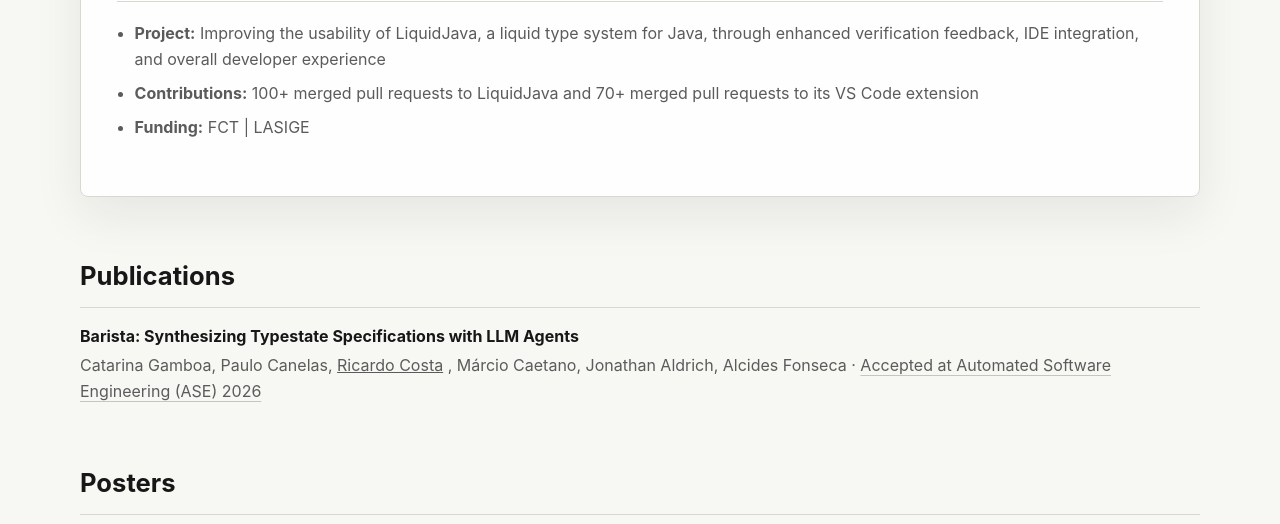
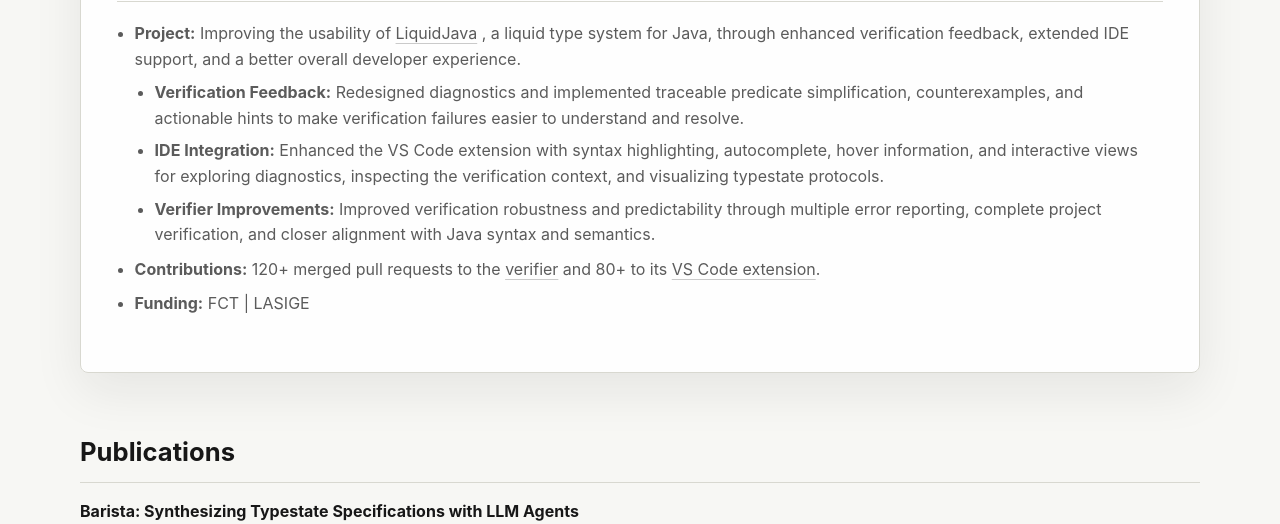
Before and after one commit to rcosta358/rcosta358.github.io, an Astro site: page /research in a window 1280 px wide. Shown: the part 576-1100 px from the top of the page. Built offline with nearby package versions, Linux system fonts and the light colour scheme; Astro itself is replaced by a stand-in of ours.

Commit message:
Update Research

```diff
--- a/src/content.config.ts
+++ b/src/content.config.ts
@@ -39,8 +39,18 @@
           period: z.string(),
           location: z.string().optional(),
           project: z.string(),
+          projectHref: z.string().optional(),
+          workstreams: z.array(
+            z.object({
+              label: z.string(),
+              detail: z.string()
+            })
+          ).optional(),
           contributions: z.string(),
+          verifierHref: z.string().optional(),
+          extensionHref: z.string().optional(),
           funding: z.string().optional(),
+          fundingHref: z.string().optional(),
           href: z.string().optional()
         })
       )
--- a/src/content/about/profile.md
+++ b/src/content/about/profile.md
@@ -27,7 +27,6 @@
   - Compilers
   - Static analysis
   - Type systems
-  - Liquid types
 education:
   - degree: MSc in Computer Science and Engineering
     institution: Faculdade de Ciências da Universidade de Lisboa (FCUL)
@@ -58,11 +57,21 @@
     items: [AI Agents, Agentic Workflows, Cloudflare Workers AI, MCP]
 experience:
   - organization: LASIGE Research Unit
-    role: Researcher
+    role: Software Engineering Researcher
     period: 2025 – Present
     href: https://lasige.pt/member/ricardo-manuel-costa/
-    project: Improving the usability of LiquidJava, a liquid type system for Java, through enhanced verification feedback, IDE integration, and overall developer experience
-    contributions: 100+ merged pull requests to LiquidJava and 70+ merged pull requests to its VS Code extension
+    project: Improving the usability of LiquidJava, a liquid type system for Java, through enhanced verification feedback, extended IDE support, and a better overall developer experience.
+    projectHref: https://github.com/liquid-java/liquidjava
+    workstreams:
+      - label: Verification Feedback
+        detail: Redesigned diagnostics and implemented traceable predicate simplification, counterexamples, and actionable hints to make verification failures easier to understand and resolve.
+      - label: IDE Integration
+        detail: Enhanced the VS Code extension with syntax highlighting, autocomplete, hover information, and interactive views for exploring diagnostics, inspecting the verification context, and visualizing typestate protocols.
+      - label: Verifier Improvements
+        detail: Improved verification robustness and predictability through multiple error reporting, complete project verification, and closer alignment with Java syntax and semantics.
+    contributions: 120+ merged pull requests to the verifier and 80+ to its VS Code extension.
+    verifierHref: https://github.com/liquid-java/liquidjava
+    extensionHref: https://github.com/liquid-java/vscode-liquidjava
     funding: FCT | LASIGE
 events:
   - role: Speaker
--- a/src/content/projects/liquidjava.md
+++ b/src/content/projects/liquidjava.md
@@ -10,4 +10,4 @@
 context: MSc Thesis Project
 ---
 
-Type checker for Java that uses liquid types and typestates to provide stronger compile-time guarantees, helping developers catch more bugs earlier in the development process. Contributed with 100+ merged PRs focused on improving verification feedback and enhancing the core verifier.
+Type checker for Java that uses liquid types and typestates to provide stronger compile-time guarantees, helping developers catch more bugs earlier in the development process. Contributed with 120+ merged PRs focused on improving verification feedback and enhancing the core verifier.
--- a/src/content/projects/vscode-liquidjava.md
+++ b/src/content/projects/vscode-liquidjava.md
@@ -10,4 +10,4 @@
 context: MSc Thesis Project
 ---
 
-VS Code extension that automatically runs LiquidJava verification and reports diagnostics through LSP. Contributed with 70+ merged PRs focused on improving developer experience by enhancing the way developers read, write, and debug LiquidJava refinements.
+VS Code extension that automatically runs LiquidJava verification and reports diagnostics through LSP. Contributed with 80+ merged PRs focused on improving developer experience by enhancing the way developers read, write, and debug LiquidJava refinements.
--- a/src/pages/research.astro
+++ b/src/pages/research.astro
@@ -14,6 +14,8 @@
 const highlightedAuthor = about.data.name;
 
 const authorParts = (authors: string) => authors.split(highlightedAuthor);
+const contributionParts = (contributions: string) =>
+  contributions.split(/\b(verifier|VS Code extension)\b/g);
 ---
 
 <BaseLayout title="Research | Ricardo Costa">
@@ -49,9 +51,41 @@
                   </strong>
                 </div>
                 <ul class="education-facts">
-                  <li><strong>Project:</strong> {item.project}</li>
-                  <li><strong>Contributions:</strong> {item.contributions}</li>
-                  {item.funding ? <li><strong>Funding:</strong> {item.funding}</li> : null}
+                  <li>
+                    <strong>Project:</strong>{" "}
+                    {item.projectHref ? (
+                      <>
+                        {item.project.split("LiquidJava")[0]}
+                        <a href={item.projectHref} target="_blank" rel="noreferrer">LiquidJava</a>
+                        {item.project.split("LiquidJava").slice(1).join("LiquidJava")}
+                      </>
+                    ) : item.project}
+                    {item.workstreams?.length ? (
+                      <ul class="research-workstreams">
+                        {item.workstreams.map((workstream) => (
+                          <li><strong>{workstream.label}:</strong> {workstream.detail}</li>
+                        ))}
+                      </ul>
+                    ) : null}
+                  </li>
+                  <li>
+                    <strong>Contributions:</strong>{" "}
+                    {contributionParts(item.contributions).map((part) =>
+                      part === "verifier" && item.verifierHref ? (
+                        <a href={item.verifierHref} target="_blank" rel="noreferrer">{part}</a>
+                      ) : part === "VS Code extension" && item.extensionHref ? (
+                        <a href={item.extensionHref} target="_blank" rel="noreferrer">{part}</a>
+                      ) : part
+                    )}
+                  </li>
+                  {item.funding ? (
+                    <li>
+                      <strong>Funding:</strong>{" "}
+                      {item.fundingHref ? (
+                        <a href={item.fundingHref} target="_blank" rel="noreferrer">{item.funding}</a>
+                      ) : item.funding}
+                    </li>
+                  ) : null}
                 </ul>
               </article>
             ))}
@@ -187,4 +221,12 @@
     padding-top: 1rem;
   }
 
+  .research-workstreams {
+    display: grid;
+    gap: 0.45rem;
+    margin: 0.5rem 0 0;
+    padding-left: 1.25rem;
+    list-style: disc;
+  }
+
 </style>
```
Also changed, not shown: 3 other files.
